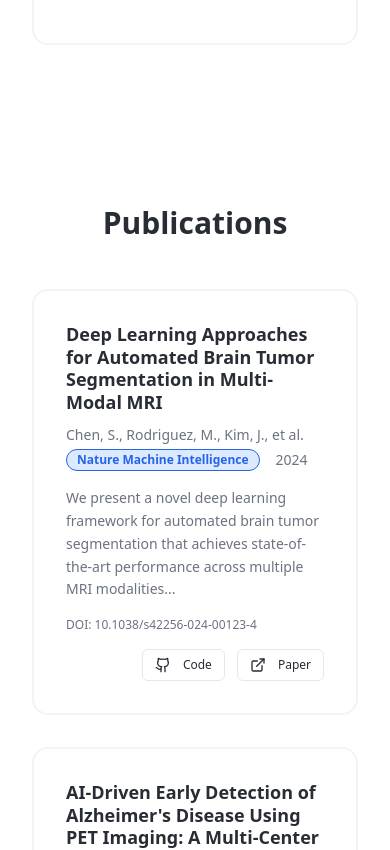
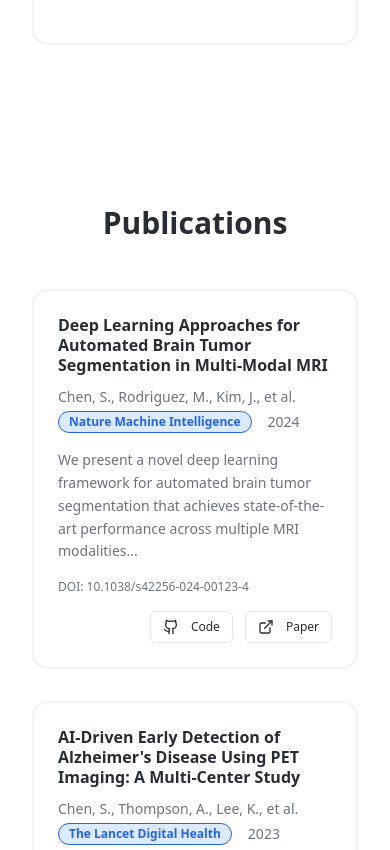
Before and after one commit to MattiaPerrone123/ai-imaging-lab, a React (Vite) app: page / in a window 390 px wide. Shown: the part 6400-7250 px from the top of the page. Built offline with nearby package versions, Linux system fonts and the light colour scheme; the HTML template or start-up script is replaced by a standard one.

Commit message:
Refactor publications section

```diff
--- a/src/components/publications-section.tsx
+++ b/src/components/publications-section.tsx
@@ -37,7 +37,7 @@ const PublicationsSection = () => {
   ];
 
   return (
-    <section id="publications" className="max-w-4xl mx-auto px-8 py-20">
+    <section id="publications" className="max-w-6xl mx-auto px-8 py-20">
       <div className="space-y-12">
         <div className="text-center space-y-4">
           <h2 className="text-3xl font-bold text-foreground">Publications</h2>
@@ -45,10 +45,10 @@ const PublicationsSection = () => {
 
         <div className="space-y-8">
           {publications.map((pub, index) => (
-            <div key={index} className="p-8 rounded-2xl border-2 border-border/50 transition-all duration-300 hover:shadow-lg hover:scale-[1.02] hover:border-border">
+            <div key={index} className="p-6 md:p-8 rounded-2xl border-2 border-border/50 transition-all duration-300 hover:shadow-lg hover:scale-[1.02] hover:border-border">
               <div className="space-y-4 relative">
                 <div>
-                  <h3 className="text-lg font-semibold text-foreground leading-tight mb-3">
+                  <h3 className="text-base md:text-lg font-semibold text-foreground leading-tight mb-3">
                     {pub.title}
                   </h3>
                   <div className="text-sm text-muted-foreground space-y-1">
```
